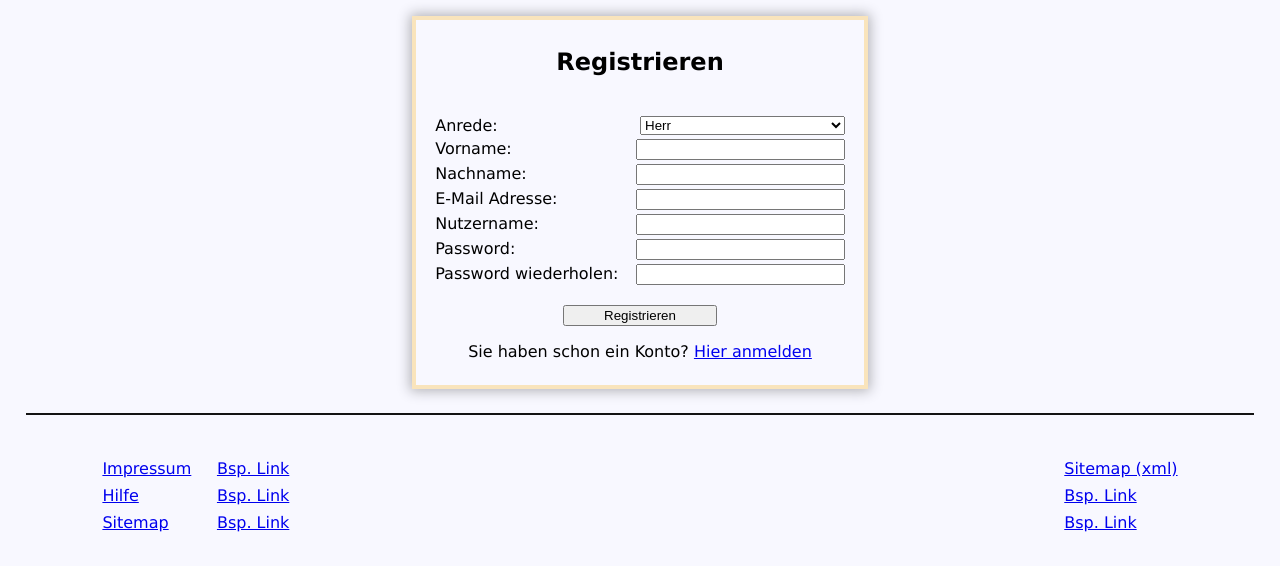
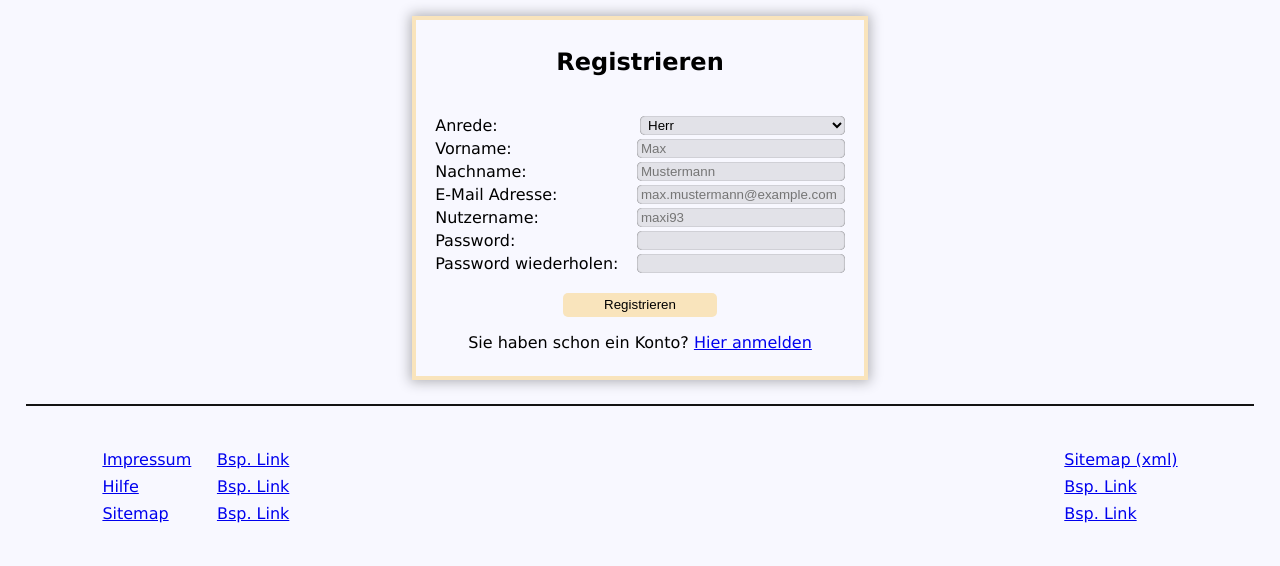
Before and after one commit to Lux-i/gaminghotel, a PHP site: page /HTML/register.html in a window 1280 px wide. Shown: the part 170-736 px from the top of the page. Run offline with PHP 8.4, Linux system fonts and the light colour scheme.

Commit message:
register form and button css

```diff
--- a/CSS/register.css
+++ b/CSS/register.css
@@ -39,6 +39,18 @@ label {
 
 .inputfield {
   width: 50%;
+  border-radius: 5px;
+  border: 0;
+  background-color: color-mix(in srgb, ghostwhite 91%, black 9%);
+  padding-left: 0.5vh;
+  box-shadow: 0 0 1px 0.1px rgb(59, 59, 59) inset;
+  transition-duration: 0.5s;
+}
+
+.inputfield:focus {
+  border: 3px solid #f9e4bc;
+  outline: none;
+  box-shadow: none;
 }
 
 .input_group {
@@ -48,4 +60,20 @@ label {
 
 .submit_button {
   margin: 2vh 10vw 0 10vw;
+  height: 3vh;
+  background-color: #f9e4bc;
+  transition-duration: 0.5s;
+  border-radius: 5px;
+  border: 0;
+
 }
+
+.submit_button:hover {
+  background-color: #d1c0a1;
+}
+
+.submit_button:focus {
+ box-shadow: 0 0 5px 2px color-mix(in srgb, ghostwhite 70%, black 30%) inset;
+ background-color: #f9e4bc;
+ transition-duration: 0.1s;
+}
--- a/HTML/register.html
+++ b/HTML/register.html
@@ -48,7 +48,9 @@
                 type="text"
                 id="vorname"
                 name="vorname"
-              />
+                required
+                placeholder="Max"
+               />
             </section>
             <section class="input_group">
               <label for="nachname">Nachname:</label>
@@ -57,11 +59,13 @@
                 type="text"
                 id="nachname"
                 name="nachname"
+                required
+                placeholder="Mustermann"
               />
             </section>
             <section class="input_group">
               <label for="email">E-Mail Adresse:</label>
-              <input class="inputfield" type="email" id="email" name="email" />
+              <input class="inputfield" type="email" id="email" name="email" placeholder="max.mustermann@example.com" required/>
             </section>
             <section class="input_group">
               <label for="username">Nutzername:</label>
@@ -70,17 +74,19 @@
                 type="text"
                 id="username"
                 name="username"
+                required
+                placeholder="maxi93"
               />
             </section>
             <section class="input_group">
               <label for="pwd">Password:</label>
-              <input class="inputfield" type="password" id="pwd" name="pwd" />
+              <input class="inputfield" type="password" id="pwd" name="pwd" required/>
             </section>
             <section class="input_group">
               <label for="pwd">Password wiederholen:</label>
-              <input class="inputfield" type="password" id="pwd" name="pwd" />
+              <input class="inputfield" type="password" id="pwd" name="pwd" required/>
             </section>
-            <input class="submit_button" type="submit" value="Registrieren" />
+            <input class="submit_button" type="submit" value="Registrieren" required/>
           </form>
           <p>
             Sie haben schon ein Konto?
```
